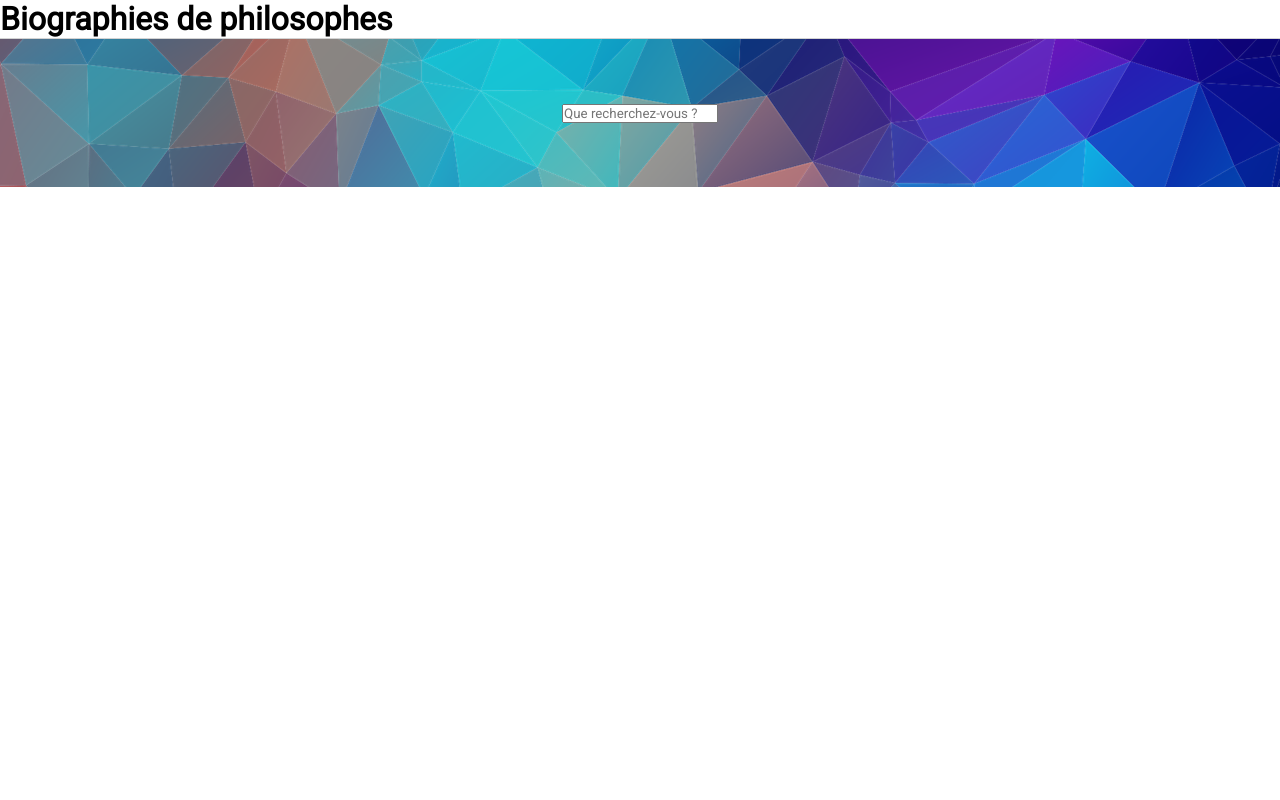
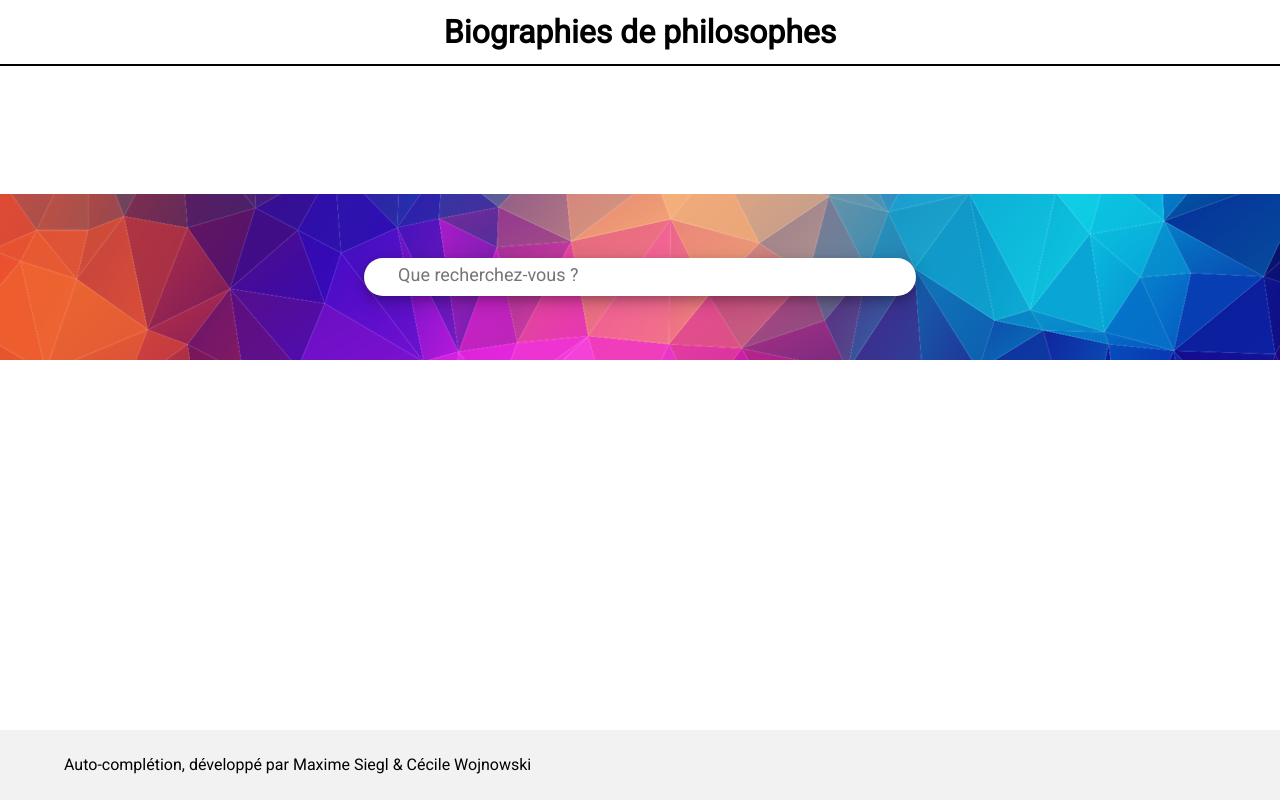
Before and after one commit to maxime-siegl/autocompletion, a PHP site: page / in a window 1280 px wide. Run offline with PHP 8.4, Linux system fonts and the light colour scheme; some libraries are stand-ins or nearby versions.

Commit message:
CSS header/main/footer

```diff
--- a/index.php
+++ b/index.php
@@ -13,10 +13,12 @@
     </header>
     <main>
 
-      <input type="text" id="philosophes" placeholder="Que recherchez-vous ?">
+      <input type="text" class="input_index" id="philosophes" placeholder="Que recherchez-vous ?">
 
     </main>
-    <footer></footer>
+    <footer>
+      <p>Auto-complétion, développé par Maxime Siegl & Cécile Wojnowski</p>
+    </footer>
   </body>
 
   <script src="https://ajax.googleapis.com/ajax/libs/jquery/3.5.1/jquery.min.js"></script>
--- a/style.css
+++ b/style.css
@@ -6,10 +6,37 @@
   font-family: 'Roboto', sans-serif;
 }
 header{
-  border-bottom: 1px solid lightgrey;
+  border-bottom: 2px solid black;
+  padding:1%;
+  text-align: center;
 }
+
 main{
+  margin-top:10%;
   background-image: url("img/triangles.png");
   padding:5%;
   text-align: center;
+  background-position: center;
+  background-repeat: no-repeat;
+  background-size:cover;
 }
+.input_index{
+  width:40%;
+  padding:1% 5% 1% 3%;
+  border-radius:30px;
+  border:none;
+  box-shadow: 0 4px 8px 0 rgba(0, 0, 0, 0.2), 0 6px 20px 0 rgba(0, 0, 0, 0.19);
+}
+::placeholder{
+  font-size:18px;
+}
+footer{
+  width: 100%;
+  position: absolute;
+  bottom:0;
+  background-color: #F2F2F2;
+  padding:2% 0 2% 0;
+}
+footer p{
+  padding-left: 5%;
+}
```
